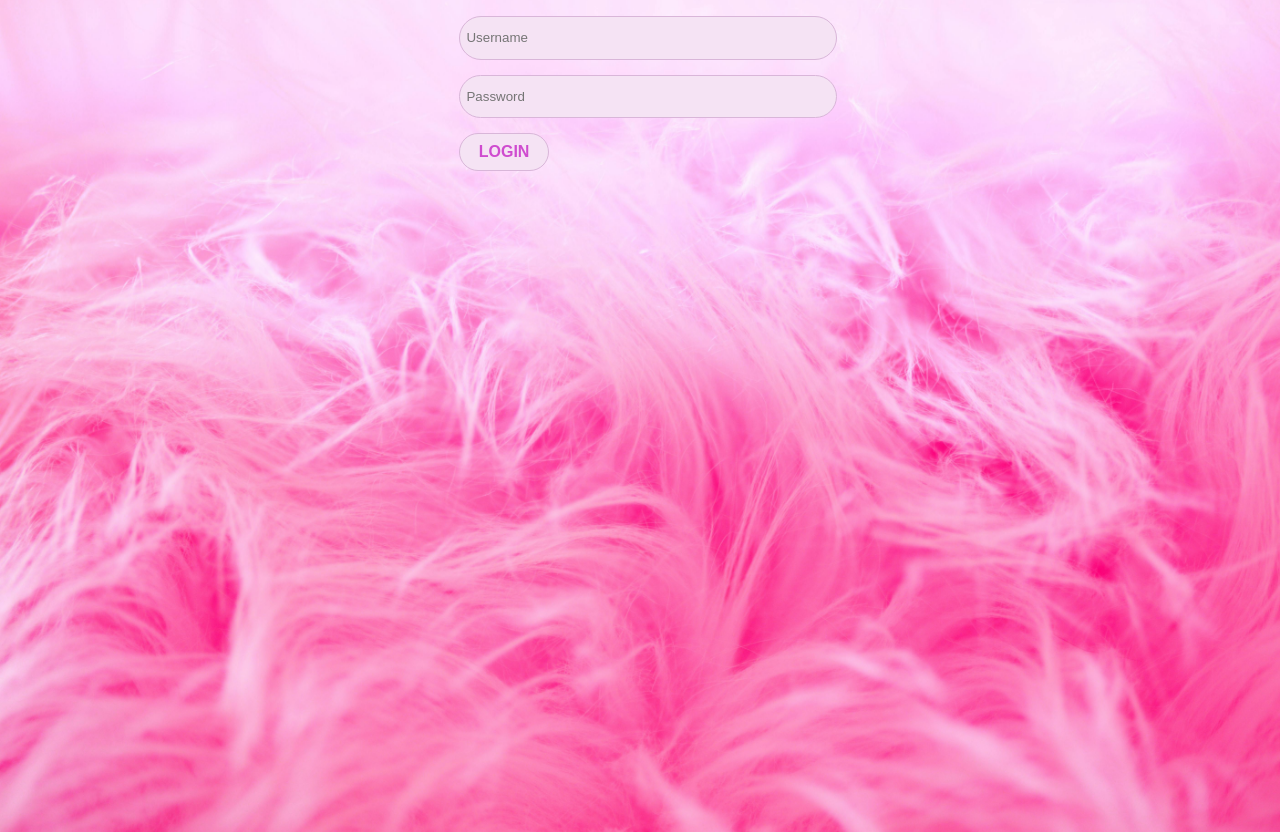
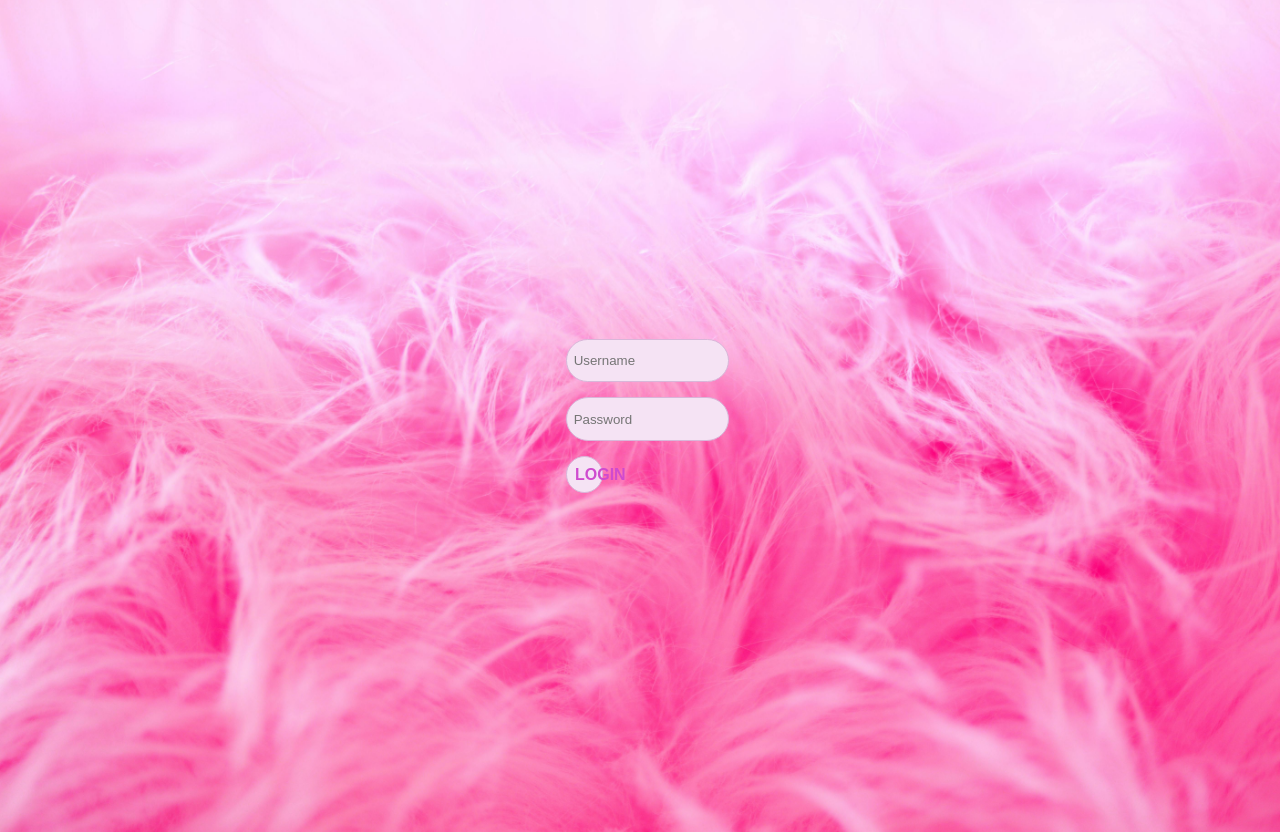
Before and after one commit to mairitikk/Back-End-New, a React (Vite) app in the folder front_end/: page /login in a window 1280 px wide. Built offline with nearby package versions, Linux system fonts and the light colour scheme; a web font is replaced by a local one.

Commit message:
login container changes

```diff
--- a/front_end/src/css/loginstyle.css
+++ b/front_end/src/css/loginstyle.css
@@ -1,3 +1,17 @@
+body {
+    display: grid;
+    place-items: center;
+    min-height: 100vh;
+}
+
+.login-page-container {
+    width: 40%;
+
+
+    padding: 20px;
+
+}
+
 .login-container {
     display: flex;
     flex-direction: column;
--- a/front_end/src/login.jsx
+++ b/front_end/src/login.jsx
@@ -1,5 +1,5 @@
 import { useState } from "react";
-import "../src/css/styles.css"
+import "../src/css/loginstyle.css"
 
 export default function Login() {
     const [username, setUsername] = useState('');
```
